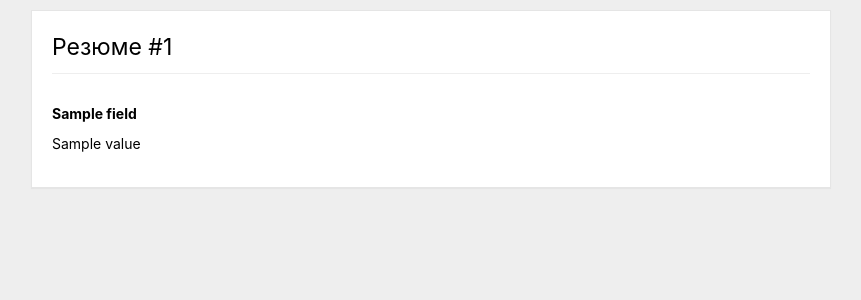
After one commit to knife-media/requests, a PHP site: template templates/vacancy.php in a window 1280 px wide. The commit adds this page. Shown: the top 300 px of the page, without its empty margins (209-1070 px from the left). Run offline with PHP 8.4, Linux system fonts and the light colour scheme; the template is opened without the code that fills it: most values are stand-ins (such as "Sample title", 1, 10 or a date in 2020).

Commit message:
add vacancy action

```diff
--- /dev/null
+++ b/templates/vacancy.php
@@ -0,0 +1,81 @@
+<!doctype html>
+<html>
+    <head>
+        <meta charset="utf-8">
+
+        <title>Резюме #<?= $data->id; ?></title>
+
+        <style>
+            body {
+                display: block;
+
+                margin: 0;
+                padding: 10px;
+
+                font: normal 14px/1.4 -apple-system,BlinkMacSystemFont,"Segoe UI",Roboto,Oxygen-Sans,Ubuntu,Cantarell,"Helvetica Neue",sans-serif;
+
+                background-color: #eee;
+            }
+
+            section {
+                display: block;
+                box-sizing: border-box;
+
+                width: 100%;
+                max-width: 800px;
+                margin: 0 auto;
+                padding: 20px;
+
+                background-color: #fff;
+                box-shadow: 0 1px 1px rgba(0,0,0,.04);
+
+                border: 1px solid #e5e5e5;
+            }
+
+            article {
+                word-wrap: break-word;
+            }
+
+            h1 {
+                display: block;
+
+                margin: 0 0 20px;
+                padding-bottom: 10px;
+
+                font-size: 23px;
+                font-weight: 400;
+
+                border-bottom: solid 1px #eee;
+            }
+
+            h4 {
+                display: block;
+                margin: 30px 0 0;
+            }
+
+            p {
+                margin-top: 10px;
+            }
+        </style>
+    </head>
+
+    <body>
+        <section>
+            <h1>Резюме #<?= $data->id; ?></h1>
+
+            <article>
+                <?php
+                    foreach ($data->fields as $field) {
+                        printf(
+                            '<h4>%s</h4>', htmlspecialchars($field['label'])
+                        );
+
+                        printf(
+                            '<p>%s</p>', htmlspecialchars($field['value'])
+                        );
+                    }
+                ?>
+            </article>
+        </section>
+    </body>
+</html>
```
Also changed, not shown: actions/ActionVacancy.php (added, +155 -0 lines), index.php (+8 -0 lines).
